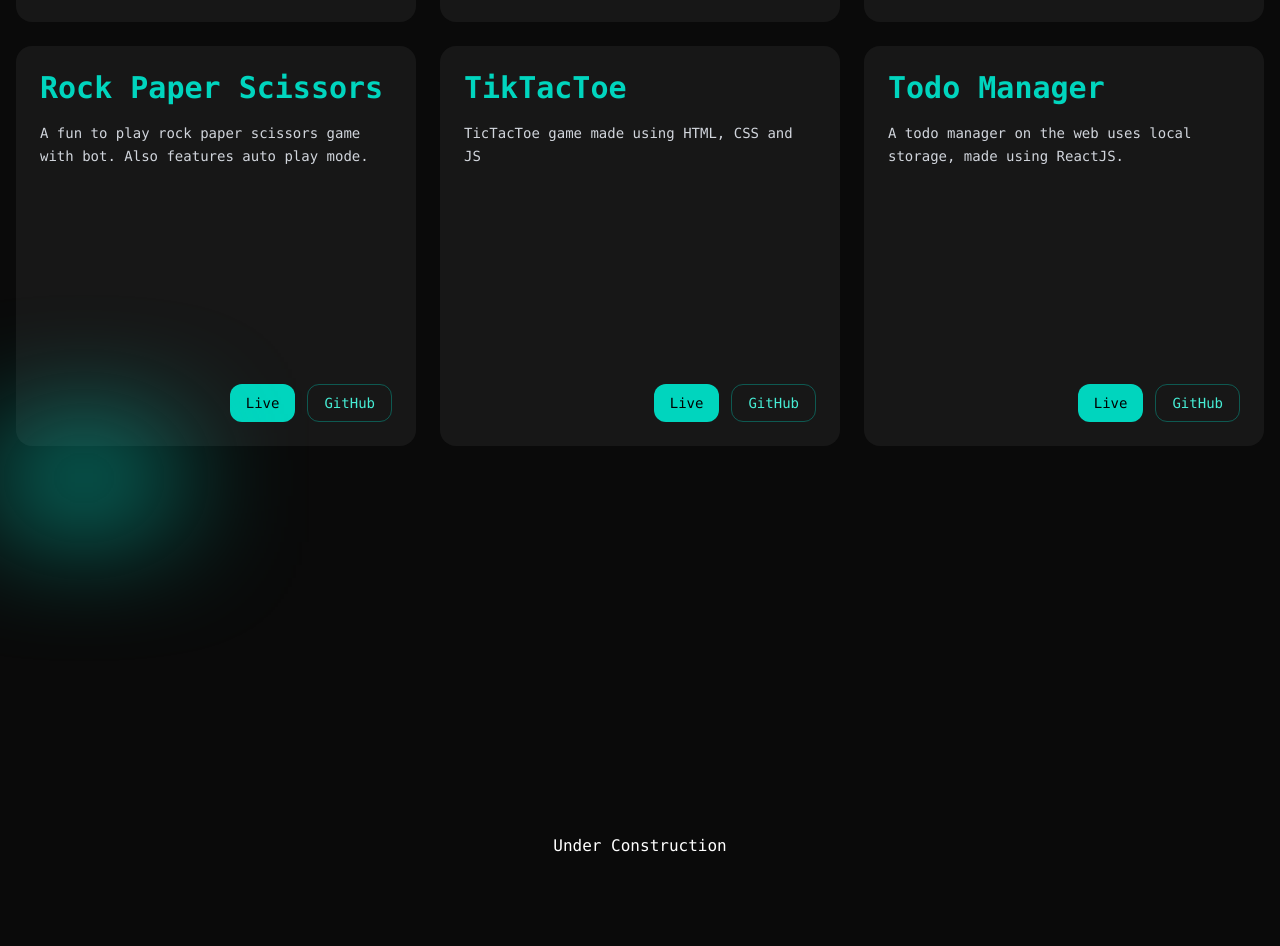
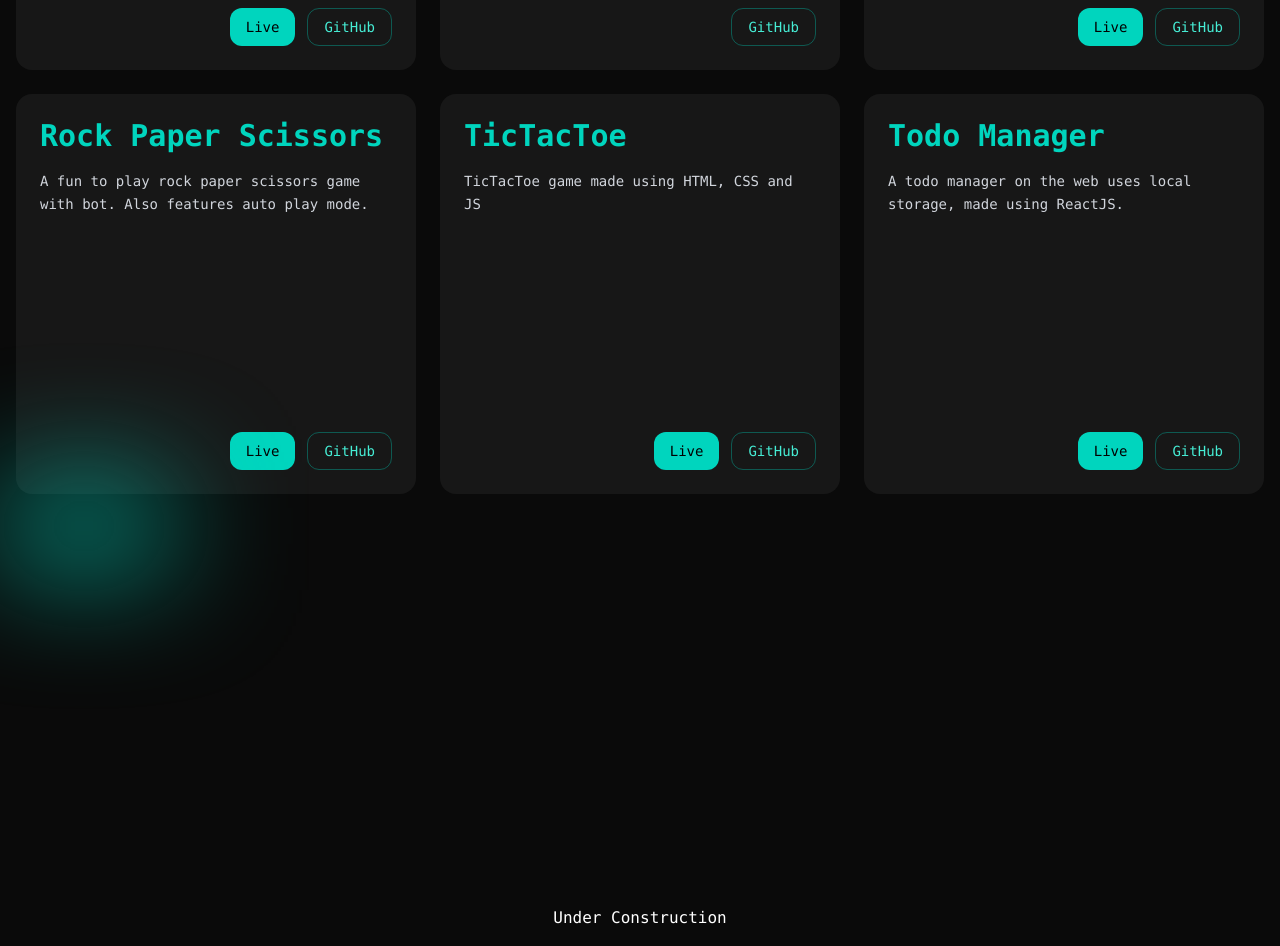
Before and after one commit to ArbAnk007/my-website, a React (Vite) app: page / in a window 1280 px wide. Shown: the part 1266-2212 px from the top of the page. Built offline with nearby package versions, Linux system fonts and the light colour scheme.

Commit message:
fix minor bug

```diff
--- a/src/pages/Home.jsx
+++ b/src/pages/Home.jsx
@@ -27,7 +27,7 @@
 		githubLink: "https://github.com/ArbAnk007/Rock-Paper-Scissors",
 	},
 	{
-		title: "TikTacToe",
+		title: "TicTacToe",
 		desc: "TicTacToe game made using HTML, CSS and JS",
 		live: "https://arbank007.github.io/TicTacToe/",
 		githubLink: "https://github.com/ArbAnk007/TicTacToe",
@@ -58,7 +58,7 @@
 					</a>
 				</motion.div>
 			</section>
-			<section className="flex justify-center items-center flex-wrap gap-12 text-center min-h-screen bg-neutral-950 relative" id="projects">
+			<section className="flex justify-center items-center flex-wrap gap-12 text-center min-h-screen pt-12 bg-neutral-950 relative" id="projects">
 				<div className="text-teal-400 md:text-4xl text-2xl font-bold">Projects</div>
 				<div className="flex justify-center flex-wrap gap-6">
 					{projects.map((item) => (
@@ -66,7 +66,7 @@
 					))}
 				</div>
 			</section>
-			<section className="flex flex-col justify-center items-center text-center min-h-screen bg-neutral-950 relative" id="contact">
+			<section className="flex flex-col justify-center items-center text-center min-h-screen pt-12 bg-neutral-950 relative" id="contact">
 				<div className="h-16 w-42 bg-teal-400 blur-3xl absolute top-0 left-0 z-40"></div>
 				<div className="h-16 w-42 bg-teal-400 blur-3xl absolute bottom-0 right-0 z-40"></div>
 				Under Construction
```
